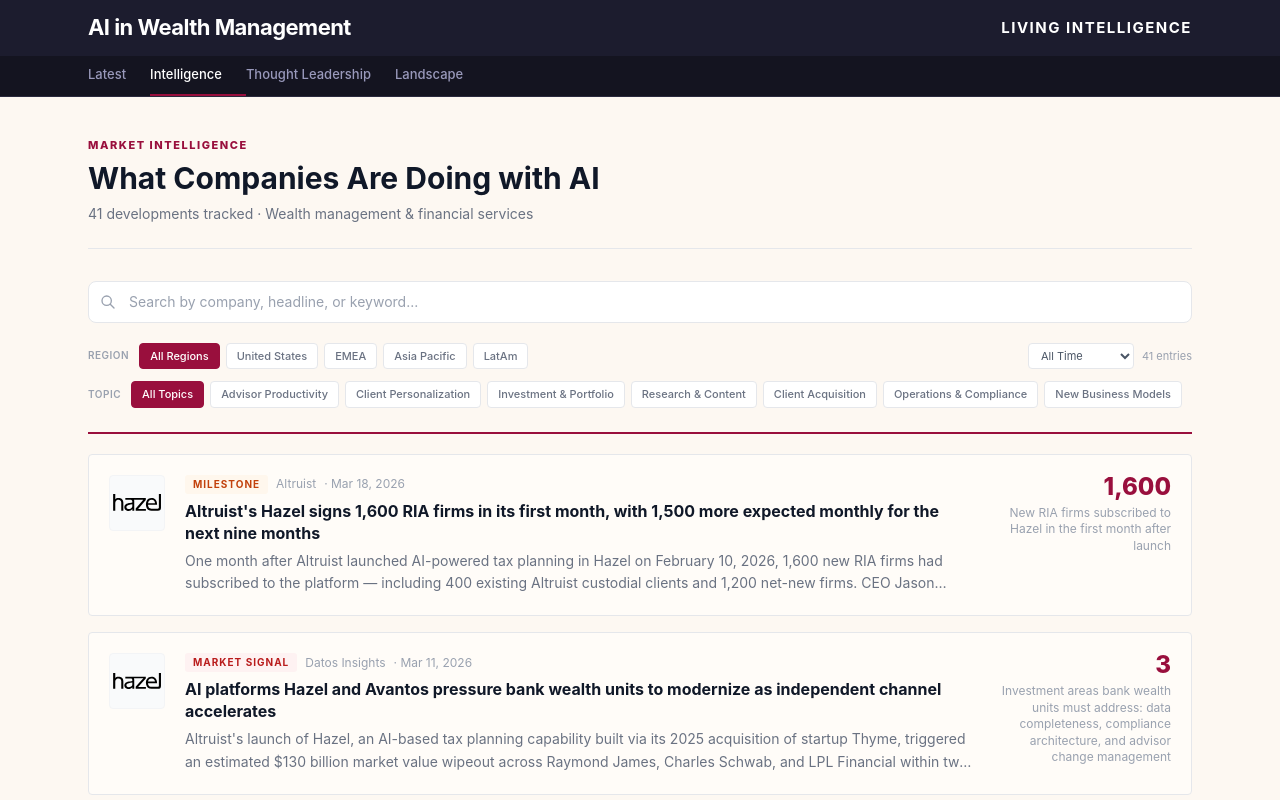
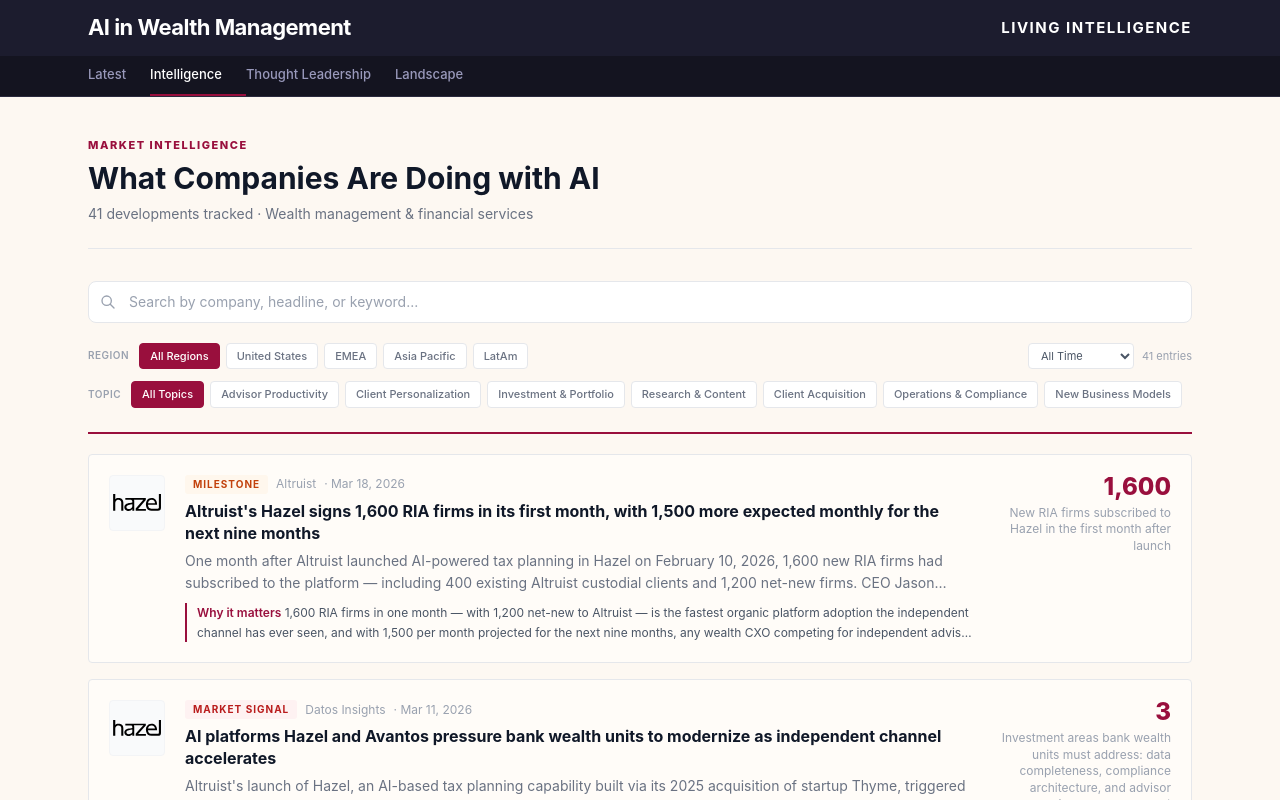
Before and after one commit to CuriosityAIAgent/living-intelligence, a Next.js app: page /intelligence in a window 1280 px wide. Shown: the top 800 px of the page. Built offline with nearby package versions, Linux system fonts and the light colour scheme.

Commit message:
Display 'Why it matters' on intelligence cards
Shows the_so_what field on each card with claret left border accent,
clamped to 2 lines. Also included in search filtering.

Co-Authored-By: Claude Opus 4.6 (1M context) <noreply@anthropic.com>

```diff
--- a/components/IntelligenceFilter.tsx
+++ b/components/IntelligenceFilter.tsx
@@ -8,6 +8,7 @@ type IntelligenceEntry = {
   id: string;
   type: string;
   headline: string;
+  the_so_what?: string;
   company_name: string;
   date: string;
   source_name: string;
@@ -95,7 +96,8 @@ export default function IntelligenceFilter({ entries }: { entries: IntelligenceE
       const q = search.toLowerCase();
       return e.company_name.toLowerCase().includes(q)
         || e.headline.toLowerCase().includes(q)
-        || e.summary.toLowerCase().includes(q);
+        || e.summary.toLowerCase().includes(q)
+        || (e.the_so_what || '').toLowerCase().includes(q);
     })();
     return regionMatch && capMatch && periodMatch && searchMatch;
   });
@@ -249,6 +251,12 @@ export default function IntelligenceFilter({ entries }: { entries: IntelligenceE
                 <p className="text-sm text-gray-500 leading-relaxed line-clamp-2">
                   {entry.summary}
                 </p>
+                {entry.the_so_what && (
+                  <p className="mt-2 text-xs text-gray-600 leading-relaxed border-l-2 border-[#990F3D] pl-2.5 line-clamp-2">
+                    <span className="font-semibold text-[#990F3D]">Why it matters</span>{' '}
+                    {entry.the_so_what}
+                  </p>
+                )}
               </div>
 
               {/* Key stat */}
```
